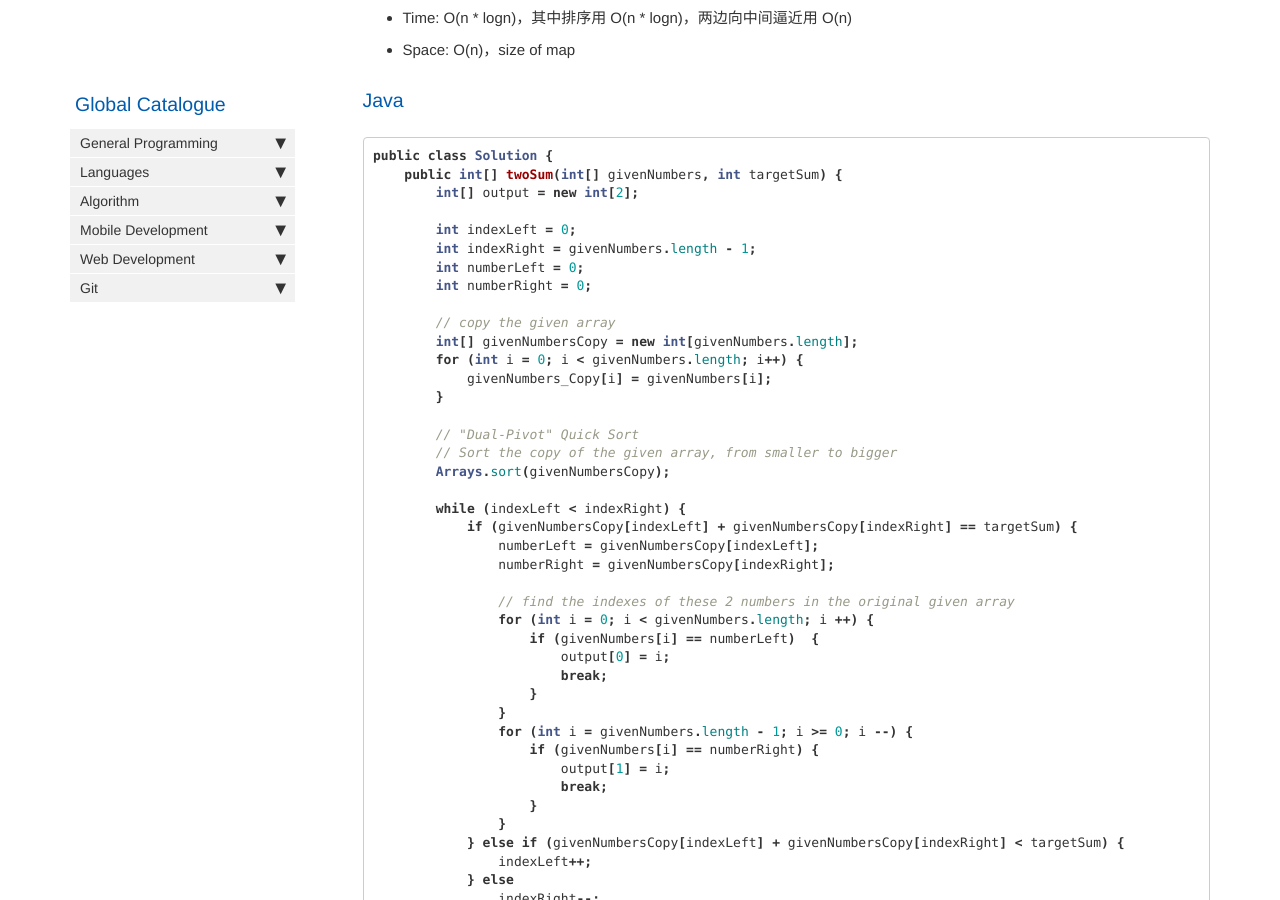
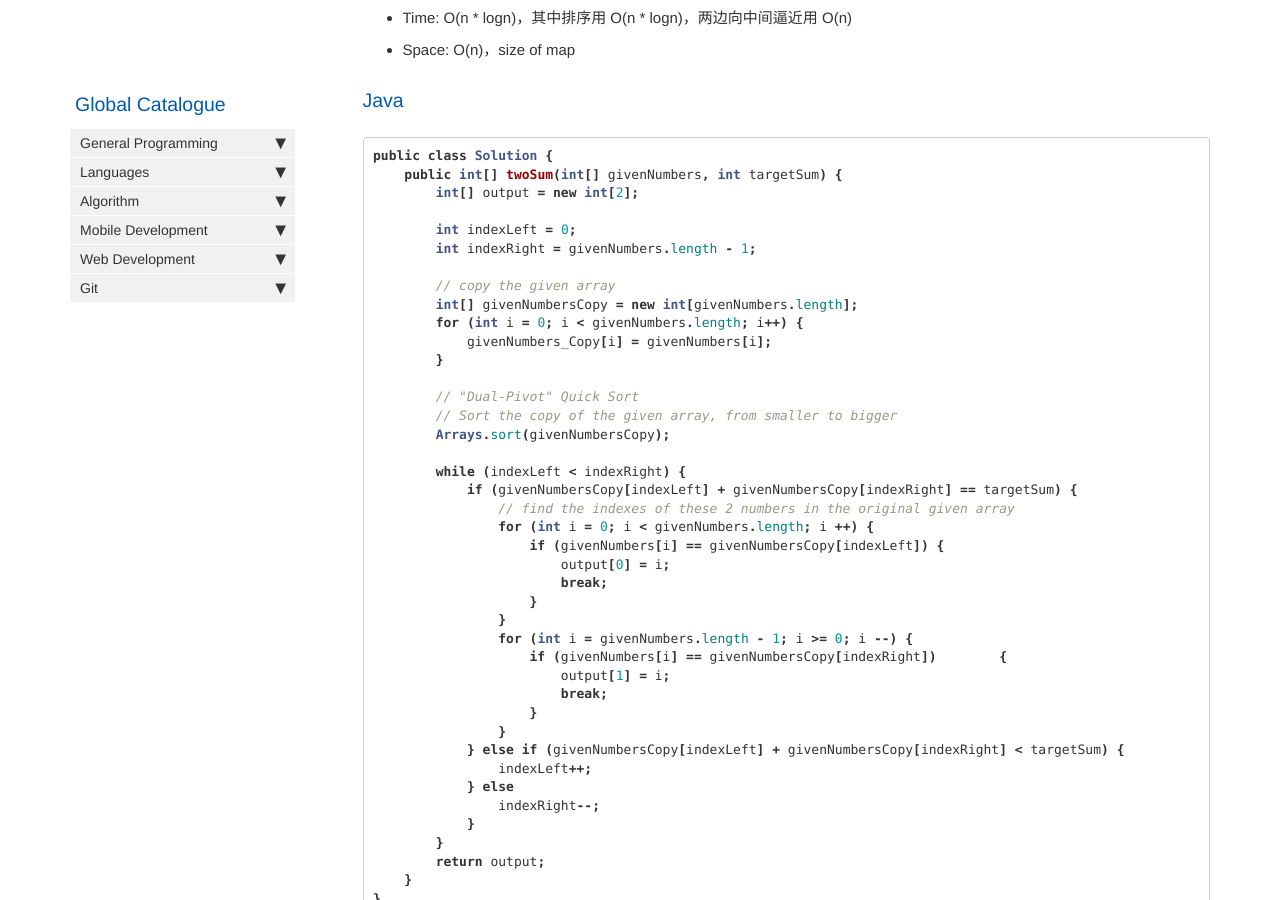
Before and after one commit to HungryOrc/hungryorc.github.io, a Jekyll site: the page built from pages/algorithm/algorithm_two_sum.md, in a window 1280 px wide and 900 px high, scrolled down 2002 px. Built offline with Jekyll 4.4.1, drawn with Linux system fonts in a browser that asks for light colours; nearby versions of some CDN libraries; comment, search, counter and statistics services are not loaded.

Commit message:
Update algorithm_two_sum.md

```diff
--- a/pages/algorithm/algorithm_two_sum.md
+++ b/pages/algorithm/algorithm_two_sum.md
@@ -94,8 +94,6 @@ public class Solution {
 
         int indexLeft = 0;
         int indexRight = givenNumbers.length - 1;
-        int numberLeft = 0;
-        int numberRight = 0;
 
         // copy the given array
         int[] givenNumbersCopy = new int[givenNumbers.length];
@@ -109,18 +107,15 @@ public class Solution {
 
         while (indexLeft < indexRight) {
             if (givenNumbersCopy[indexLeft] + givenNumbersCopy[indexRight] == targetSum) {
-                numberLeft = givenNumbersCopy[indexLeft];
-                numberRight = givenNumbersCopy[indexRight];
-
                 // find the indexes of these 2 numbers in the original given array
                 for (int i = 0; i < givenNumbers.length; i ++) {
-                    if (givenNumbers[i] == numberLeft)	{
+                    if (givenNumbers[i] == givenNumbersCopy[indexLeft])	{
                         output[0] = i;
                         break;
                     }
                 }
                 for (int i = givenNumbers.length - 1; i >= 0; i --) {
-                    if (givenNumbers[i] == numberRight)	{
+                    if (givenNumbers[i] == givenNumbersCopy[indexRight])	{
                         output[1] = i;
                         break;
                     }
```
